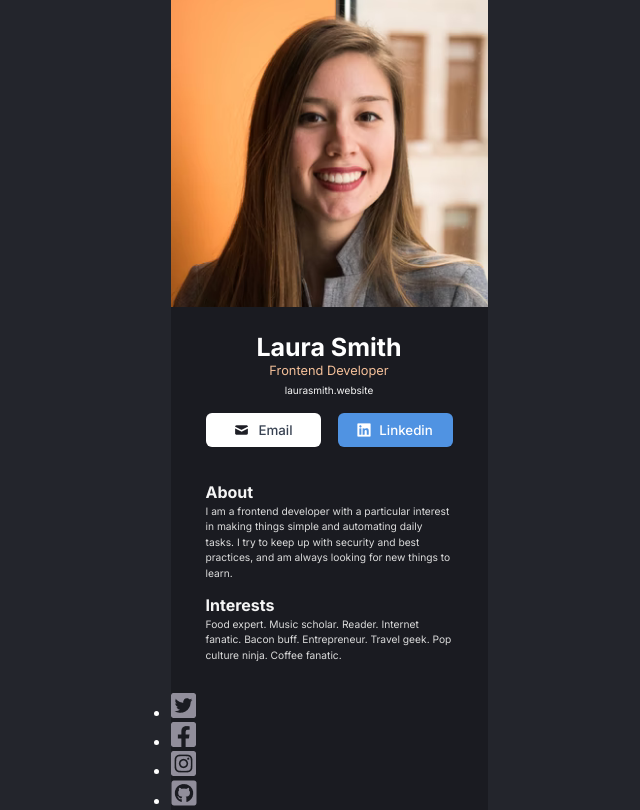
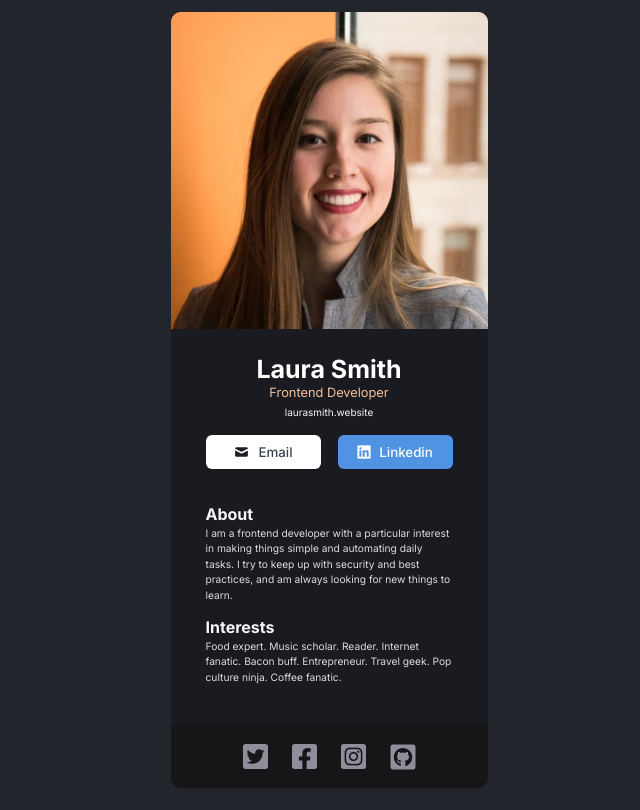
Before and after one commit to nebocoder/digital-business-card, a JavaScript app: page / in a window 1280 px wide. Shown: the whole page, without its empty margins (311-951 px from the left). Built offline with nearby package versions, Linux system fonts and the light colour scheme.

Commit message:
Footer section styling

```diff
--- a/src/css/index.css
+++ b/src/css/index.css
@@ -19,6 +19,7 @@ body {
 .container {
   width: 317px;
   background: #1a1b21;
+  border-radius: 10px;
 }
 
 /* Info section */
@@ -97,7 +98,7 @@ body {
 }
 
 .interests--section {
-  margin-bottom: 30px;
+  margin-bottom: 40px;
 }
 
 .section--title {
@@ -111,3 +112,20 @@ body {
   line-height: 150%;
   color: #dcdcdc;
 }
+
+/* Footer section */
+
+.footer--section {
+  background: #161619;
+  border-radius: 0px 0px 10px 10px;
+  display: flex;
+  justify-content: center;
+  padding: 19px 0;
+}
+
+.footer--section__list {
+  margin-bottom: -5px;
+  list-style: none;
+  display: flex;
+  gap: 24px;
+}
```
